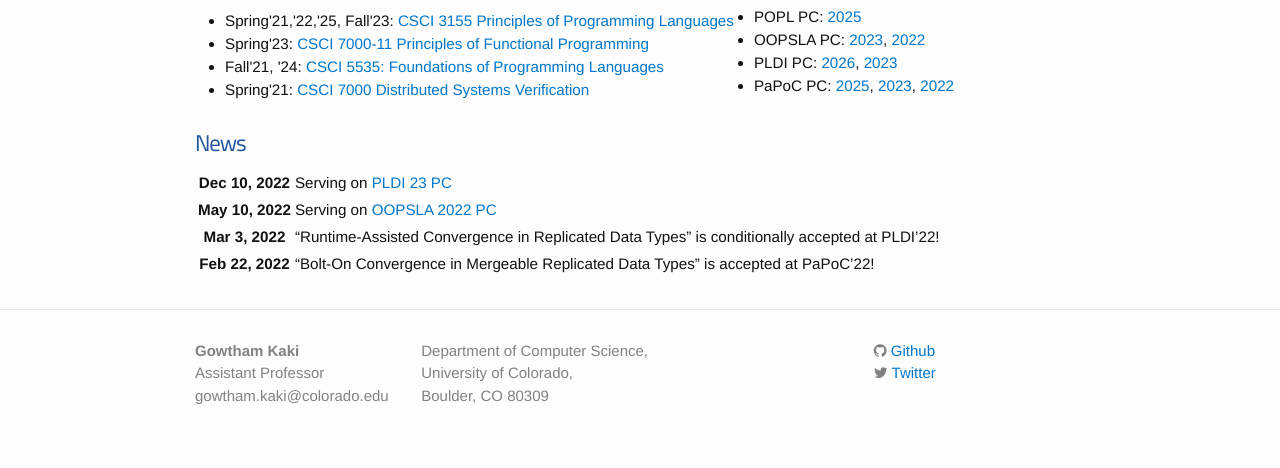
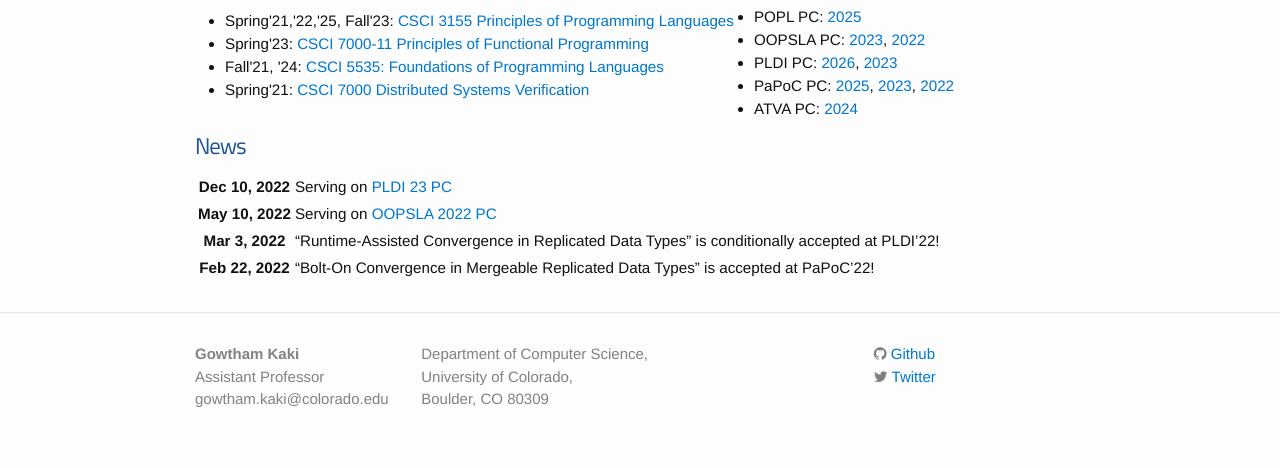
Before and after one commit to gowthamk/gowthamk.github.io, a Jekyll site: the page built from index.md, in a window 1280 px wide. Shown: the part 732-1200 px from the top of the page. Built offline with Jekyll 4.4.1, drawn with Linux system fonts in a browser that asks for light colours; nearby versions of some CDN libraries.

Commit message:
atva pc service added

```diff
--- a/index.md
+++ b/index.md
@@ -100,6 +100,8 @@ to live in the US! -->
                   <a href="https://papoc-workshop.github.io/2023/committees.html">2023</a>,
 				  <a href="https://papoc-workshop.github.io/2022/committees.html">2022</a>
 	</li>
+    <li>ATVA PC: <a href="https://atva-conference.org/2024/organization/">2024</a>
+    </li>
   </ul>
   </div>
 </div>
```
